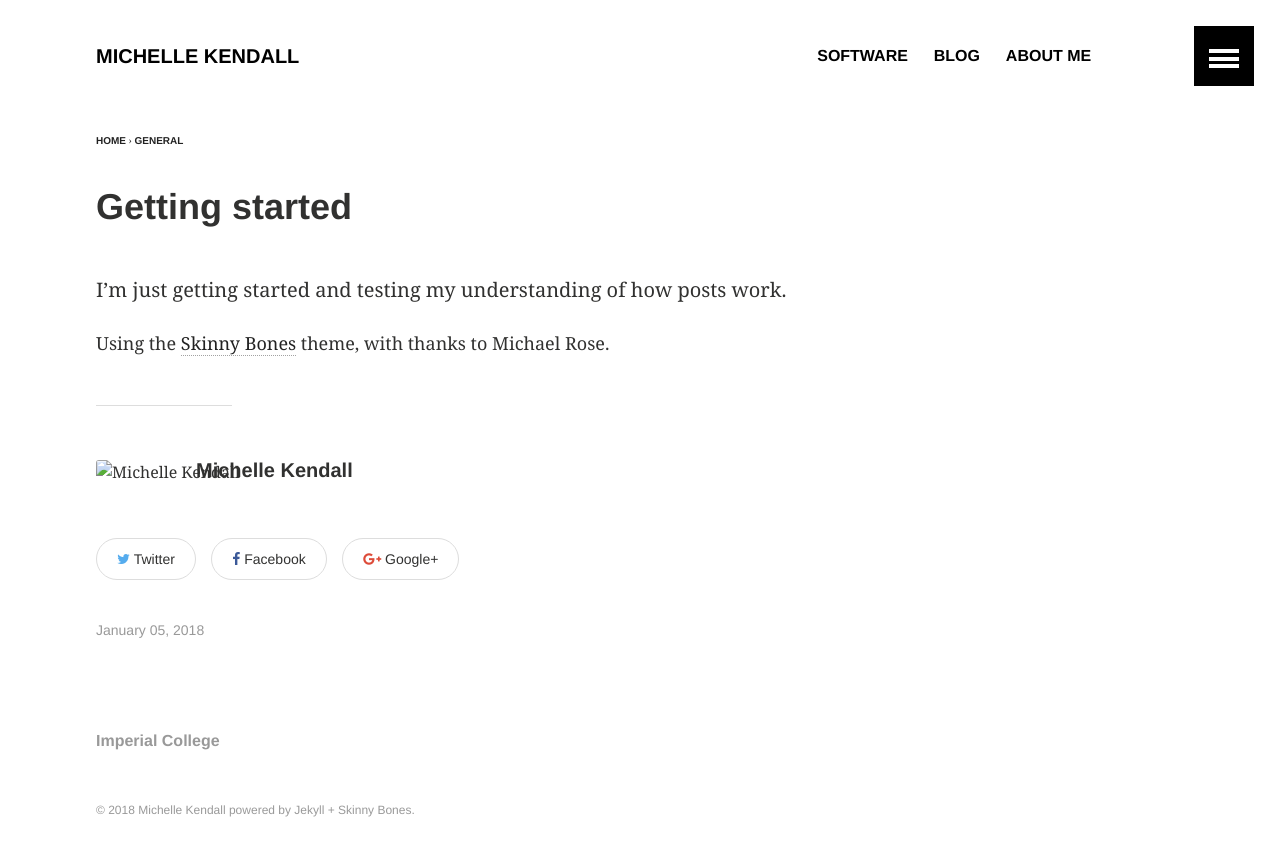
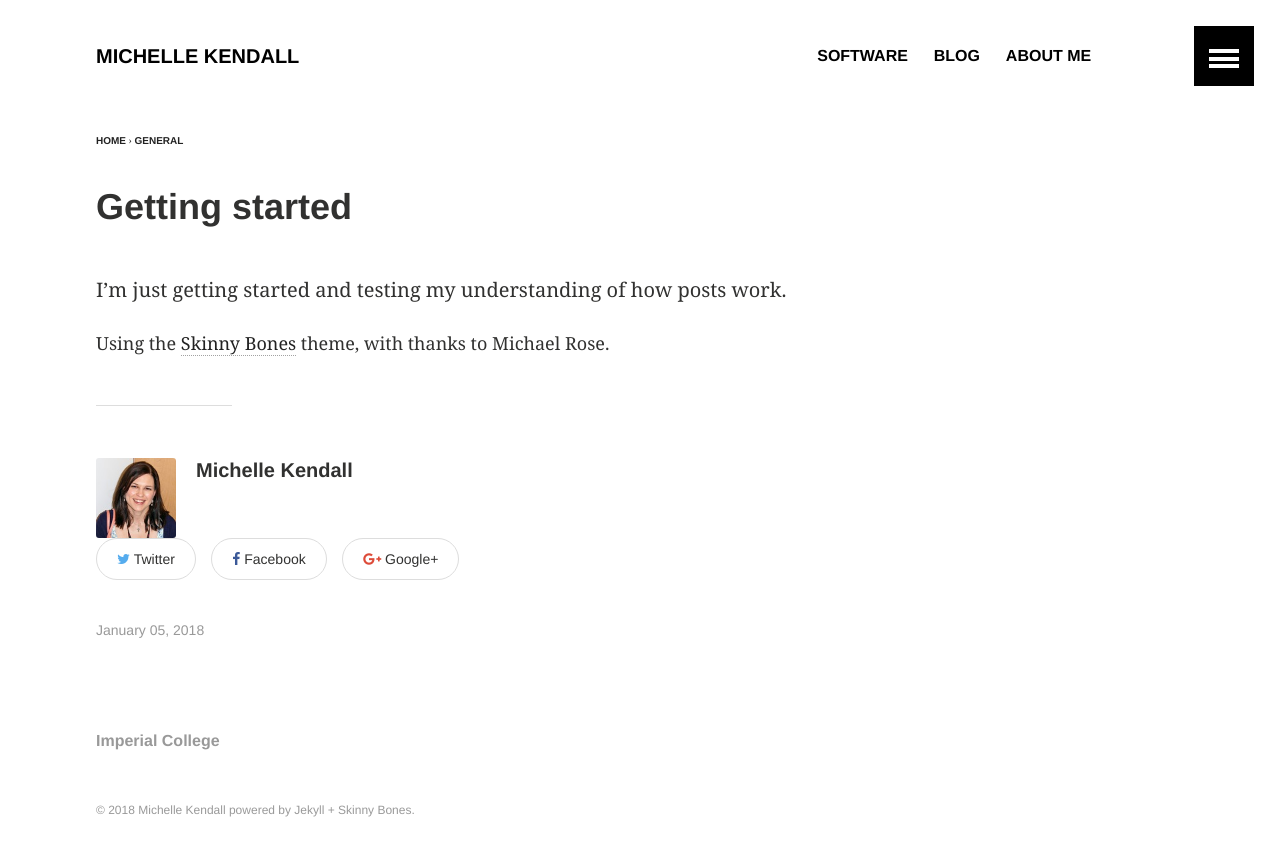
Before and after one commit to MichelleKendall/MichelleKendall.github.io, a Jekyll site: the page built from _posts/2018-01-05-Getting-started.md, in a window 1280 px wide. Shown: the top 856 px of the page. Built offline with Jekyll 4.4.1, drawn with Linux system fonts in a browser that asks for light colours.

Commit message:
Updating link to author avatar

```diff
--- a/_config.yml
+++ b/_config.yml
@@ -33,7 +33,7 @@ owner:
     ad-client:
     ad-slot:
   bio:
-  avatar: images/my_face_120.jpg # image for author byline
+  avatar: my_face_120.jpg # image for author byline
   disqus-shortname:
 
 
```
